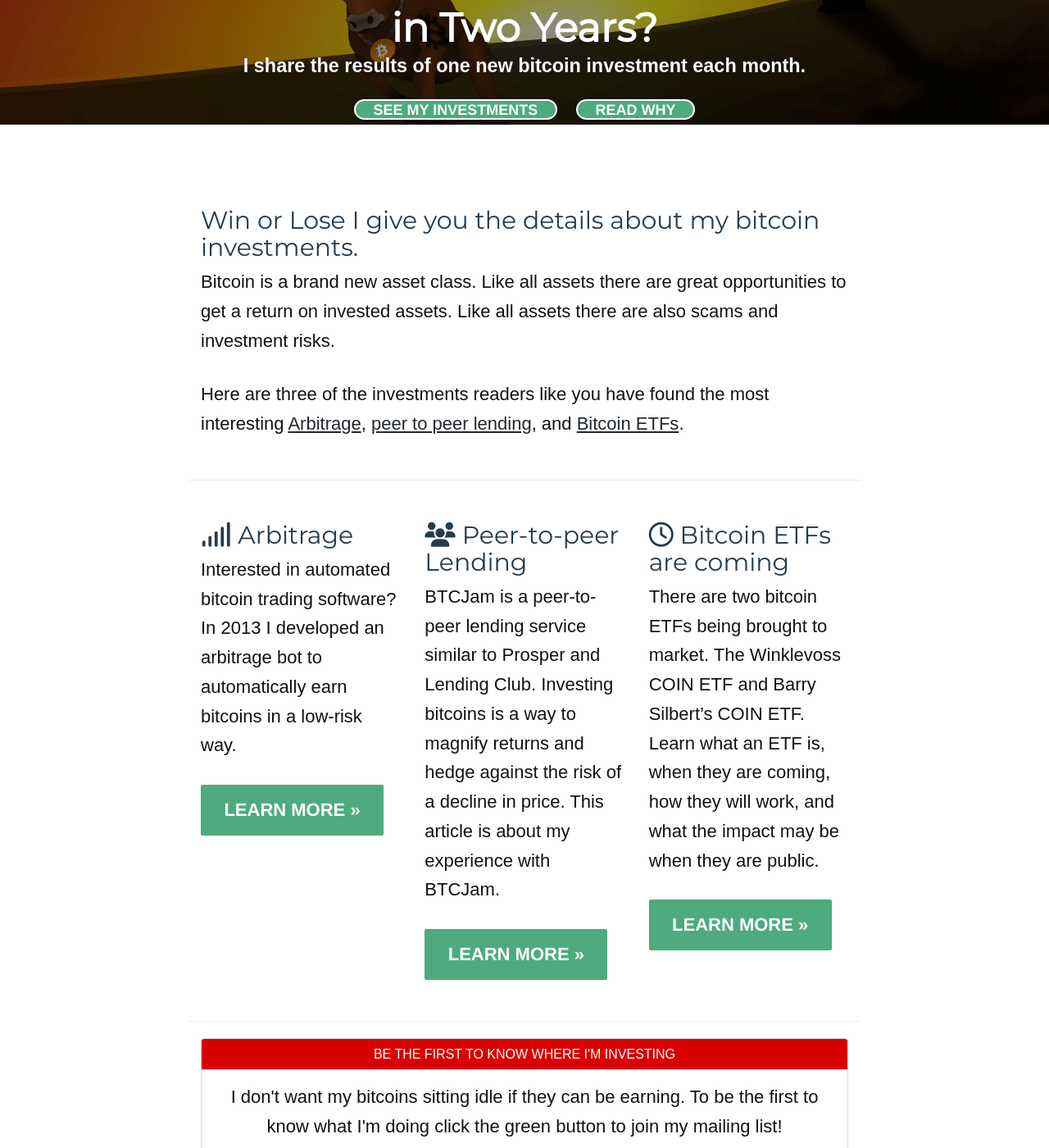
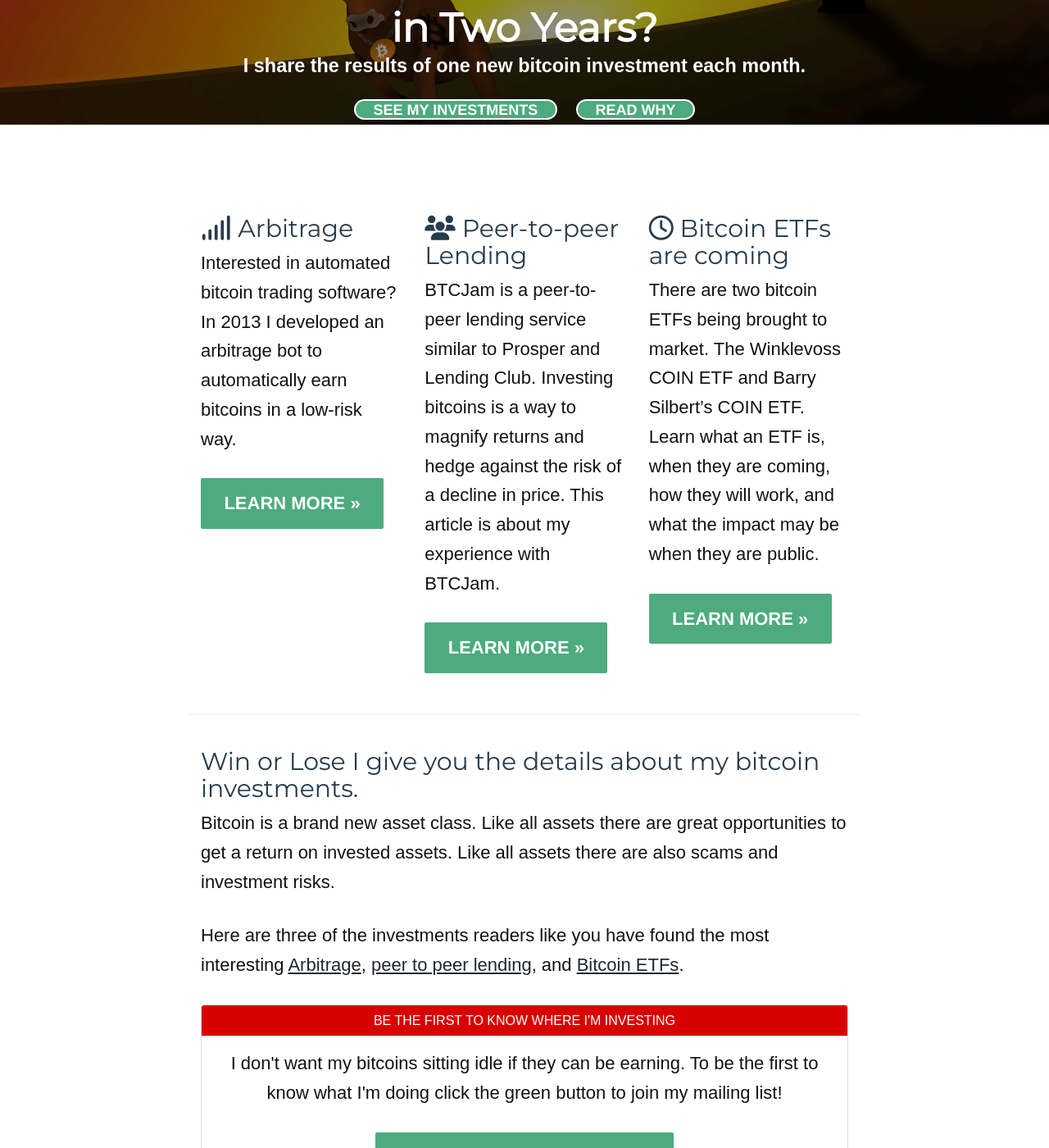
Before and after one commit to davidsilvasmith/bitcoinbulls.net, a Jekyll site: the page built from index.md, in a window 1280 px wide and 1400 px high, scrolled down 248 px. Shown: the whole window at 82% size. Built offline with Jekyll 4.4.1, drawn with Linux system fonts in a browser that asks for light colours; nearby versions of some CDN libraries; some web fonts are replaced; comment, search, counter and statistics services are not loaded.

Commit message:
updated placement of featured posts on index

```diff
--- a/index.md
+++ b/index.md
@@ -9,20 +9,11 @@
 includeCoverNav: 1
 ---
 
-##Win or Lose I give you the details about my bitcoin investments.
-
-Bitcoin is a brand new asset class. Like all assets there are great opportunities to get a return on invested assets. Like all assets there are also scams and investment risks.
-
-Here are three of the investments readers like you have found the most interesting [Arbitrage](/how-to-earn-bitcoins-through-arbitrage.html), [peer to peer lending](/can-btc-jam-grow-your-bitcoins.html), and [Bitcoin ETFs](/bitcoin-etfs-are-coming.html).
-
-<div class='row' markdown="1">
----
-{: .span12}
-</div>
 
 <div class="row">
     <div class="col-lg-4 fillable" markdown="1">
 [<span class="link_fill"> </span>](/how-to-make-money-arbitraging-bitcoin-amazon-gold/)
+
 
 ##<i class="fa fa-signal"></i> Arbitrage
 
```
Also changed, not shown: other parts of index.md (+6 -0 lines).
